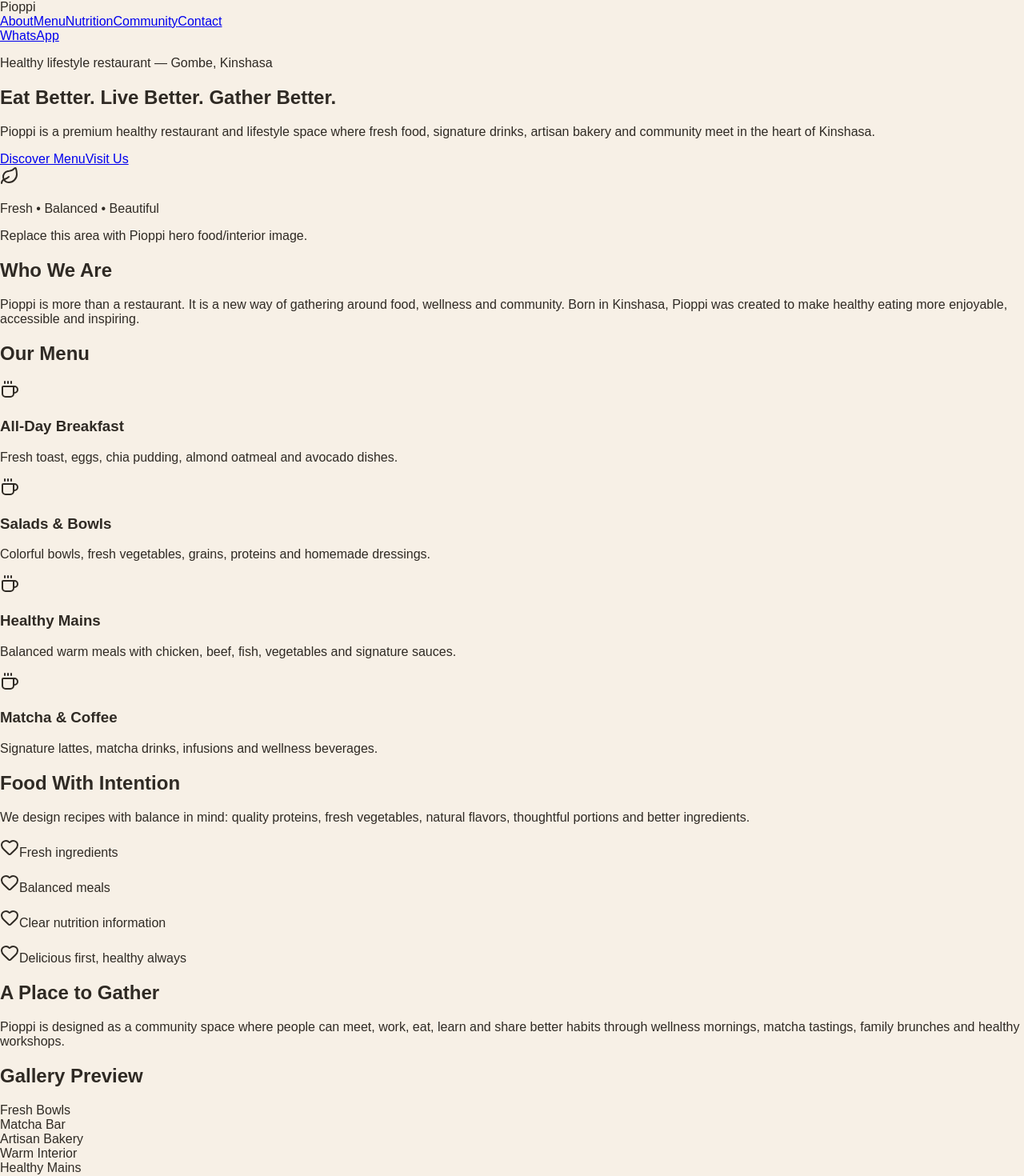
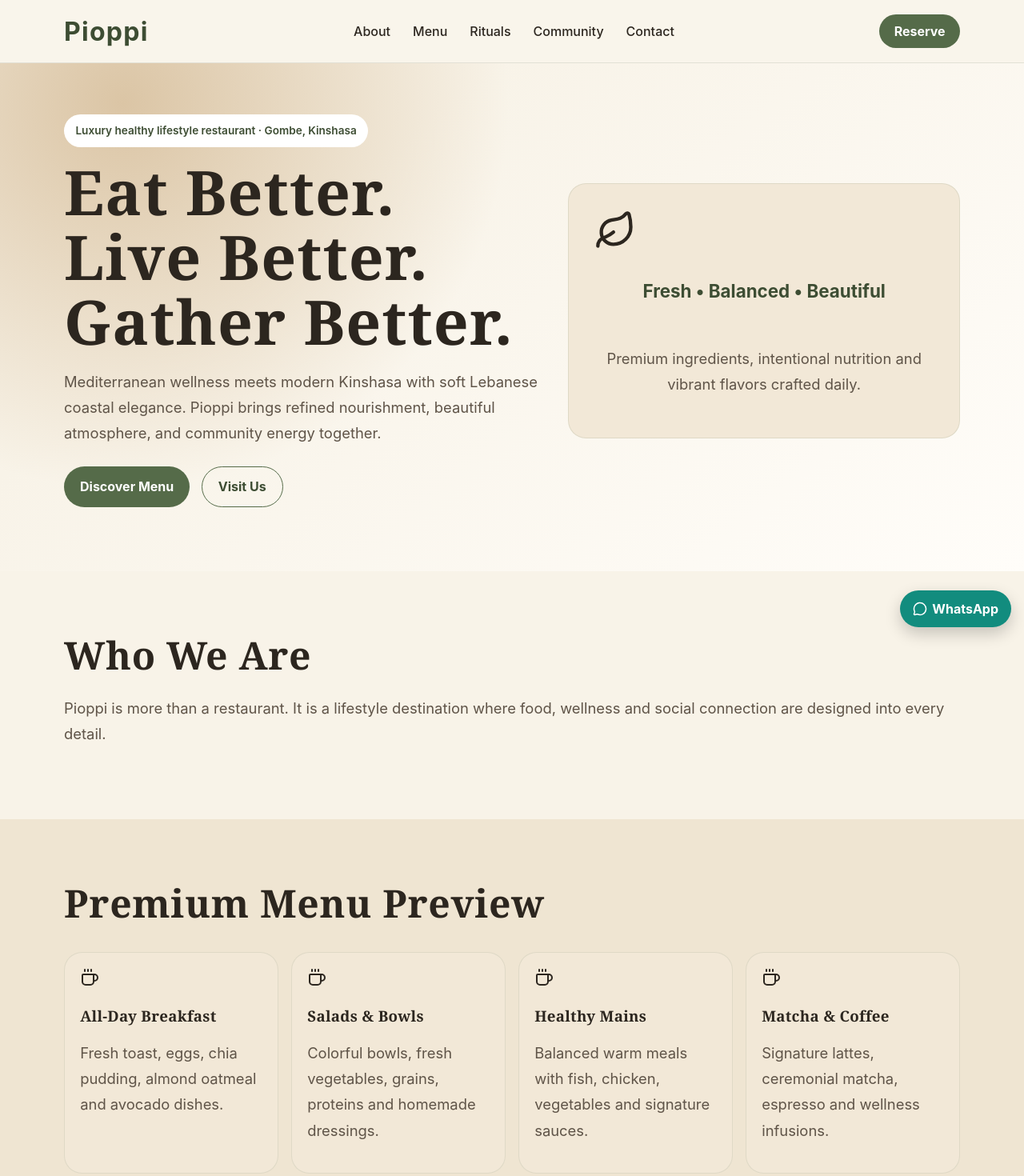
Before and after one commit to julienderjany-maker/pioppi-website, a Next.js app: page / in a window 1280 px wide. Shown: the top 1470 px of the page at 80% size. Built offline with nearby package versions, Linux system fonts and the light colour scheme.

Commit message:
Redesign homepage with luxury healthy restaurant UI

```diff
--- a/app/globals.css
+++ b/app/globals.css
@@ -1,6 +1,245 @@
+:root {
+  --cream: #f8f3e8;
+  --cream-strong: #efe5d2;
+  --olive: #556b49;
+  --olive-dark: #3d4d33;
+  --beige-card: #f2e8d7;
+  --text-main: #2c261f;
+  --text-soft: #5f5448;
+}
+
+* {
+  box-sizing: border-box;
+}
+
+html,
 body {
   margin: 0;
-  background: #F7F0E6;
-  color: #2F2A24;
-  font-family: Arial, sans-serif;
+  padding: 0;
+  background: var(--cream);
+  color: var(--text-main);
+  font-family: "Inter", "Avenir Next", "Segoe UI", sans-serif;
+  scroll-behavior: smooth;
 }
+
+.site-main {
+  overflow-x: hidden;
+}
+
+.container {
+  width: min(1120px, 92vw);
+  margin: 0 auto;
+}
+
+.navbar {
+  position: sticky;
+  top: 0;
+  z-index: 100;
+  backdrop-filter: blur(8px);
+  background: color-mix(in srgb, var(--cream) 86%, #ffffff 14%);
+  border-bottom: 1px solid rgba(61, 77, 51, 0.12);
+}
+
+.navbar-inner {
+  min-height: 78px;
+  display: flex;
+  align-items: center;
+  justify-content: space-between;
+  gap: 16px;
+}
+
+.brand {
+  font-size: clamp(1.5rem, 3vw, 2rem);
+  color: var(--olive-dark);
+  text-decoration: none;
+  font-weight: 700;
+  letter-spacing: 0.04em;
+}
+
+.nav-links {
+  display: none;
+  gap: 28px;
+}
+
+.nav-links a {
+  color: var(--text-main);
+  text-decoration: none;
+  font-weight: 550;
+}
+
+.nav-cta,
+.btn {
+  border-radius: 999px;
+  text-decoration: none;
+  font-weight: 650;
+}
+
+.nav-cta {
+  background: var(--olive);
+  color: #fff;
+  padding: 0.7rem 1.15rem;
+}
+
+.hero {
+  padding: 4rem 0 5rem;
+  background: radial-gradient(circle at 12% 8%, #dbc5a5 0, transparent 38%), linear-gradient(140deg, #f8f3e8 30%, #fffdf9 100%);
+}
+
+.hero-grid {
+  display: grid;
+  gap: 2rem;
+}
+
+.eyebrow {
+  margin: 0;
+  display: inline-block;
+  padding: 0.55rem 0.9rem;
+  border-radius: 999px;
+  background: #fff;
+  color: var(--olive-dark);
+  font-weight: 600;
+  font-size: 0.85rem;
+}
+
+h1,
+h2,
+h3 {
+  font-family: "Georgia", "Times New Roman", serif;
+  letter-spacing: 0.015em;
+}
+
+h1 {
+  font-size: clamp(2.1rem, 8vw, 4.8rem);
+  line-height: 1.05;
+  margin: 1rem 0;
+}
+
+h2 {
+  font-size: clamp(1.8rem, 5vw, 3rem);
+  margin: 0;
+}
+
+.hero-sub,
+section p {
+  color: var(--text-soft);
+  line-height: 1.75;
+  font-size: clamp(1rem, 2.7vw, 1.15rem);
+}
+
+.hero-actions {
+  display: flex;
+  gap: 0.9rem;
+  flex-wrap: wrap;
+  margin-top: 1.6rem;
+}
+
+.btn {
+  display: inline-flex;
+  align-items: center;
+  gap: 0.45rem;
+  padding: 0.9rem 1.25rem;
+}
+
+.btn-primary {
+  background: var(--olive);
+  color: #fff;
+}
+
+.btn-secondary {
+  border: 1px solid var(--olive);
+  color: var(--olive-dark);
+}
+
+.hero-card,
+.feature-card,
+.menu-card,
+.gallery-tile {
+  background: var(--beige-card);
+  border-radius: 1.4rem;
+  border: 1px solid rgba(85, 107, 73, 0.12);
+}
+
+.hero-card {
+  padding: 2rem;
+  min-height: 300px;
+  display: grid;
+  place-content: center;
+  text-align: center;
+  gap: 0.5rem;
+}
+
+.hero-card-title { font-size: 1.4rem; color: var(--olive-dark); font-weight: 700; }
+
+.section { padding: 4.5rem 0; }
+.section-soft { background: var(--cream-strong); }
+
+.card-grid,
+.gallery-grid {
+  display: grid;
+  gap: 1rem;
+  margin-top: 1.8rem;
+}
+
+.menu-card { padding: 1.2rem; }
+.menu-card h3 { margin-bottom: 0.4rem; }
+
+.ritual-grid { display: grid; gap: 1.5rem; }
+.feature-card { padding: 1.5rem; }
+.feature-card p { display: flex; gap: 0.55rem; align-items: center; margin: 0.85rem 0; }
+
+.community {
+  background: var(--olive);
+  color: #fff;
+}
+
+.community p,
+.community h2 { color: #fff; }
+
+.gallery-tile {
+  min-height: 130px;
+  padding: 1rem;
+  display: grid;
+  place-items: center;
+  text-align: center;
+  font-weight: 600;
+}
+
+.contact { text-align: center; }
+.contact-btn { margin-top: 1rem; }
+
+.whatsapp-sticky {
+  position: fixed;
+  right: 1rem;
+  bottom: 1rem;
+  z-index: 120;
+  background: #128c7e;
+  color: #fff;
+  text-decoration: none;
+  padding: 0.8rem 1rem;
+  border-radius: 999px;
+  font-weight: 700;
+  display: inline-flex;
+  align-items: center;
+  gap: 0.4rem;
+  box-shadow: 0 8px 20px rgba(0, 0, 0, 0.2);
+}
+
+.footer { background: #2f2a24; color: #fff; text-align: center; padding: 2rem 1rem; }
+
+.fade-up { animation: fadeUp 0.8s ease both; }
+.delay-1 { animation-delay: 0.12s; }
+.delay-2 { animation-delay: 0.24s; }
+.delay-3 { animation-delay: 0.36s; }
+
+@keyframes fadeUp {
+  from { opacity: 0; transform: translateY(18px); }
+  to { opacity: 1; transform: translateY(0); }
+}
+
+@media (min-width: 780px) {
+  .nav-links { display: flex; }
+  .hero-grid { grid-template-columns: 1.1fr 0.9fr; align-items: center; }
+  .card-grid { grid-template-columns: repeat(4, 1fr); }
+  .ritual-grid { grid-template-columns: 1fr 1fr; align-items: center; }
+  .gallery-grid { grid-template-columns: repeat(3, 1fr); }
+}
--- a/app/page.tsx
+++ b/app/page.tsx
@@ -1,106 +1,155 @@
-import { Leaf, Coffee, Heart, MapPin, MessageCircle } from "lucide-react";
+import { Leaf, Coffee, Heart, MapPin, MessageCircle, Sparkles } from "lucide-react";
 
 const menu = [
-  ["All-Day Breakfast", "Fresh toast, eggs, chia pudding, almond oatmeal and avocado dishes."],
-  ["Salads & Bowls", "Colorful bowls, fresh vegetables, grains, proteins and homemade dressings."],
-  ["Healthy Mains", "Balanced warm meals with chicken, beef, fish, vegetables and signature sauces."],
-  ["Matcha & Coffee", "Signature lattes, matcha drinks, infusions and wellness beverages."]
+  {
+    title: "All-Day Breakfast",
+    desc: "Fresh toast, eggs, chia pudding, almond oatmeal and avocado dishes.",
+  },
+  {
+    title: "Salads & Bowls",
+    desc: "Colorful bowls, fresh vegetables, grains, proteins and homemade dressings.",
+  },
+  {
+    title: "Healthy Mains",
+    desc: "Balanced warm meals with fish, chicken, vegetables and signature sauces.",
+  },
+  {
+    title: "Matcha & Coffee",
+    desc: "Signature lattes, ceremonial matcha, espresso and wellness infusions.",
+  },
 ];
 
-const gallery = ["Fresh Bowls", "Matcha Bar", "Artisan Bakery", "Warm Interior", "Healthy Mains", "Community Moments"];
+const gallery = [
+  "Mediterranean Bowls",
+  "Matcha Ritual Bar",
+  "Artisan Bakery",
+  "Warm Interior",
+  "Healthy Mains",
+  "Community Brunch",
+];
 
 export default function Home() {
   return (
-    <main>
-      <nav className="fixed top-0 z-50 w-full bg-cream/90 backdrop-blur border-b border-cocoa/10">
-        <div className="mx-auto flex max-w-7xl items-center justify-between px-6 py-4">
-          <div className="text-2xl font-semibold tracking-wide text-olive">Pioppi</div>
-          <div className="hidden gap-8 text-sm font-medium md:flex">
-            <a href="#about">About</a><a href="#menu">Menu</a><a href="#nutrition">Nutrition</a><a href="#community">Community</a><a href="#contact">Contact</a>
+    <main className="site-main">
+      <nav className="navbar">
+        <div className="container navbar-inner">
+          <a href="#home" className="brand" aria-label="Pioppi home">
+            Pioppi
+          </a>
+          <div className="nav-links">
+            <a href="#about">About</a>
+            <a href="#menu">Menu</a>
+            <a href="#rituals">Rituals</a>
+            <a href="#community">Community</a>
+            <a href="#contact">Contact</a>
           </div>
-          <a href="https://wa.me/243000000000" className="rounded-full bg-olive px-5 py-2 text-sm font-semibold text-white">WhatsApp</a>
+          <a href="https://wa.me/243000000000" className="nav-cta">
+            Reserve
+          </a>
         </div>
       </nav>
 
-      <section className="min-h-screen bg-[radial-gradient(circle_at_top_left,#D8C3A5,transparent_35%),linear-gradient(135deg,#F7F0E6,#fff)] pt-32">
-        <div className="mx-auto grid max-w-7xl items-center gap-12 px-6 py-20 md:grid-cols-2">
-          <div>
-            <p className="mb-4 inline-flex rounded-full bg-white px-4 py-2 text-sm font-medium text-olive shadow-sm">Healthy lifestyle restaurant — Gombe, Kinshasa</p>
-            <h1 className="text-5xl font-bold leading-tight text-cocoa md:text-7xl">Eat Better. Live Better. Gather Better.</h1>
-            <p className="mt-6 max-w-xl text-lg leading-8 text-cocoa/80">Pioppi is a premium healthy restaurant and lifestyle space where fresh food, signature drinks, artisan bakery and community meet in the heart of Kinshasa.</p>
-            <div className="mt-8 flex flex-wrap gap-4">
-              <a href="#menu" className="rounded-full bg-olive px-7 py-3 font-semibold text-white">Discover Menu</a>
-              <a href="#contact" className="rounded-full border border-olive px-7 py-3 font-semibold text-olive">Visit Us</a>
+      <section id="home" className="hero">
+        <div className="container hero-grid">
+          <div className="fade-up delay-1">
+            <p className="eyebrow">Luxury healthy lifestyle restaurant · Gombe, Kinshasa</p>
+            <h1>Eat Better. Live Better. Gather Better.</h1>
+            <p className="hero-sub">
+              Mediterranean wellness meets modern Kinshasa with soft Lebanese coastal elegance. Pioppi brings refined nourishment,
+              beautiful atmosphere, and community energy together.
+            </p>
+            <div className="hero-actions">
+              <a href="#menu" className="btn btn-primary">
+                Discover Menu
+              </a>
+              <a href="#contact" className="btn btn-secondary">
+                Visit Us
+              </a>
             </div>
           </div>
-          <div className="rounded-[2rem] bg-white p-6 shadow-2xl">
-            <div className="flex h-[520px] items-center justify-center rounded-[1.5rem] bg-gradient-to-br from-sage/40 to-sand/50 text-center">
-              <div>
-                <Leaf className="mx-auto mb-6 h-16 w-16 text-olive" />
-                <p className="text-3xl font-semibold text-cocoa">Fresh • Balanced • Beautiful</p>
-                <p className="mt-3 text-cocoa/70">Replace this area with Pioppi hero food/interior image.</p>
-              </div>
-            </div>
+
+          <div className="hero-card fade-up delay-2">
+            <Leaf size={52} />
+            <p className="hero-card-title">Fresh • Balanced • Beautiful</p>
+            <p>Premium ingredients, intentional nutrition and vibrant flavors crafted daily.</p>
           </div>
         </div>
       </section>
 
-      <section id="about" className="mx-auto max-w-6xl px-6 py-24">
-        <h2 className="text-4xl font-bold text-cocoa">Who We Are</h2>
-        <p className="mt-6 text-xl leading-9 text-cocoa/80">Pioppi is more than a restaurant. It is a new way of gathering around food, wellness and community. Born in Kinshasa, Pioppi was created to make healthy eating more enjoyable, accessible and inspiring.</p>
+      <section id="about" className="section container fade-up">
+        <h2>Who We Are</h2>
+        <p>
+          Pioppi is more than a restaurant. It is a lifestyle destination where food, wellness and social connection are designed into every
+          detail.
+        </p>
       </section>
 
-      <section id="menu" className="bg-white py-24">
-        <div className="mx-auto max-w-7xl px-6">
-          <h2 className="text-4xl font-bold text-cocoa">Our Menu</h2>
-          <div className="mt-10 grid gap-6 md:grid-cols-4">
-            {menu.map(([title, desc]) => (
-              <div key={title} className="rounded-3xl bg-cream p-6 shadow-sm">
-                <Coffee className="mb-4 h-8 w-8 text-olive" />
-                <h3 className="text-xl font-semibold text-cocoa">{title}</h3>
-                <p className="mt-3 text-cocoa/70">{desc}</p>
-              </div>
+      <section id="menu" className="section section-soft">
+        <div className="container">
+          <h2 className="fade-up">Premium Menu Preview</h2>
+          <div className="card-grid">
+            {menu.map((item, i) => (
+              <article key={item.title} className={`menu-card fade-up delay-${(i % 3) + 1}`}>
+                <Coffee size={24} />
+                <h3>{item.title}</h3>
+                <p>{item.desc}</p>
+              </article>
             ))}
           </div>
         </div>
       </section>
 
-      <section id="nutrition" className="mx-auto grid max-w-7xl gap-10 px-6 py-24 md:grid-cols-2">
-        <div>
-          <h2 className="text-4xl font-bold text-cocoa">Food With Intention</h2>
-          <p className="mt-6 text-lg leading-8 text-cocoa/80">We design recipes with balance in mind: quality proteins, fresh vegetables, natural flavors, thoughtful portions and better ingredients.</p>
+      <section id="rituals" className="section container ritual-grid">
+        <div className="fade-up">
+          <h2>Matcha & Coffee Rituals</h2>
+          <p>
+            From ceremonial matcha to slow-crafted espresso, our beverage experience is designed for mindful mornings and creative afternoons.
+          </p>
         </div>
-        <div className="rounded-3xl bg-white p-8 shadow-sm">
-          {["Fresh ingredients", "Balanced meals", "Clear nutrition information", "Delicious first, healthy always"].map(x => (
-            <p key={x} className="mb-4 flex items-center gap-3 text-lg text-cocoa"><Heart className="h-5 w-5 text-olive" />{x}</p>
+        <div className="feature-card fade-up delay-2">
+          <p><Heart size={18} /> Functional blends with clean ingredients</p>
+          <p><Sparkles size={18} /> Signature matcha latte artistry</p>
+          <p><Coffee size={18} /> Specialty coffee with elegant pairings</p>
+          <p><Leaf size={18} /> Wellness-forward seasonal menu</p>
+        </div>
+      </section>
+
+      <section id="community" className="section community">
+        <div className="container fade-up">
+          <h2>Community Lifestyle</h2>
+          <p>
+            Pioppi is a social wellness hub for brunches, tastings, workshops, and meaningful moments centered around healthier living.
+          </p>
+        </div>
+      </section>
+
+      <section className="section container">
+        <h2 className="fade-up">Gallery Preview</h2>
+        <div className="gallery-grid">
+          {gallery.map((item, i) => (
+            <div key={item} className={`gallery-tile fade-up delay-${(i % 3) + 1}`}>
+              {item}
+            </div>
           ))}
         </div>
       </section>
 
-      <section id="community" className="bg-olive py-24 text-white">
-        <div className="mx-auto max-w-6xl px-6 text-center">
-          <h2 className="text-4xl font-bold">A Place to Gather</h2>
-          <p className="mx-auto mt-6 max-w-3xl text-lg leading-8 text-white/85">Pioppi is designed as a community space where people can meet, work, eat, learn and share better habits through wellness mornings, matcha tastings, family brunches and healthy workshops.</p>
+      <section id="contact" className="section section-soft contact">
+        <div className="container fade-up">
+          <MapPin size={34} />
+          <h2>Visit Pioppi</h2>
+          <p>Gombe, Kinshasa — opening details coming soon.</p>
+          <a href="https://wa.me/243000000000" className="btn btn-primary contact-btn">
+            <MessageCircle size={20} /> Contact on WhatsApp
+          </a>
         </div>
       </section>
 
-      <section className="mx-auto max-w-7xl px-6 py-24">
-        <h2 className="text-4xl font-bold text-cocoa">Gallery Preview</h2>
-        <div className="mt-10 grid gap-5 md:grid-cols-3">
-          {gallery.map(item => <div key={item} className="flex h-52 items-center justify-center rounded-3xl bg-sand/50 font-semibold text-cocoa">{item}</div>)}
-        </div>
-      </section>
+      <a href="https://wa.me/243000000000" className="whatsapp-sticky" aria-label="Chat on WhatsApp">
+        <MessageCircle size={18} /> WhatsApp
+      </a>
 
-      <section id="contact" className="bg-white py-24">
-        <div className="mx-auto max-w-5xl px-6 text-center">
-          <MapPin className="mx-auto mb-5 h-10 w-10 text-olive" />
-          <h2 className="text-4xl font-bold text-cocoa">Visit Pioppi</h2>
-          <p className="mt-4 text-lg text-cocoa/75">Gombe, Kinshasa — opening details coming soon.</p>
-          <a href="https://wa.me/243000000000" className="mt-8 inline-flex items-center gap-2 rounded-full bg-olive px-8 py-4 font-semibold text-white"><MessageCircle /> Contact on WhatsApp</a>
-        </div>
-      </section>
-
-      <footer className="bg-cocoa px-6 py-10 text-center text-white">© 2026 Pioppi. Eat Better. Live Better. Gather Better.</footer>
+      <footer className="footer">© 2026 Pioppi. Eat Better. Live Better. Gather Better.</footer>
     </main>
   );
 }
```
